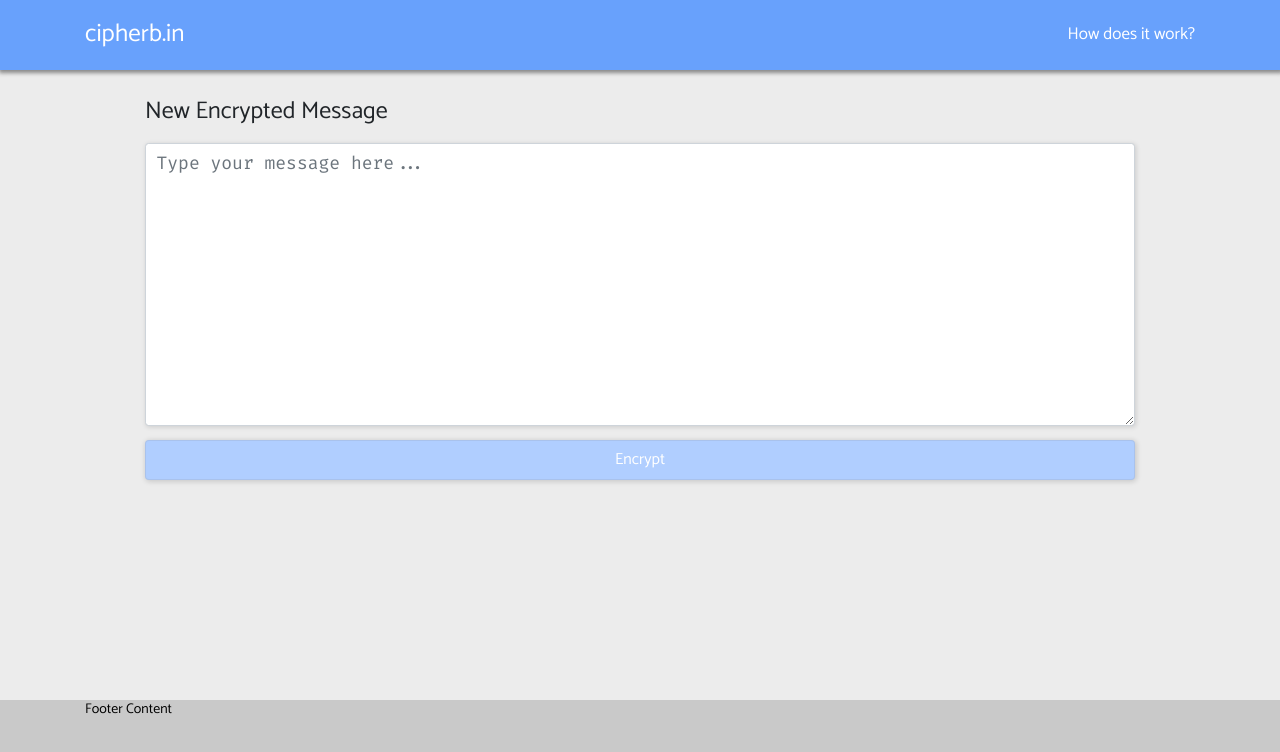
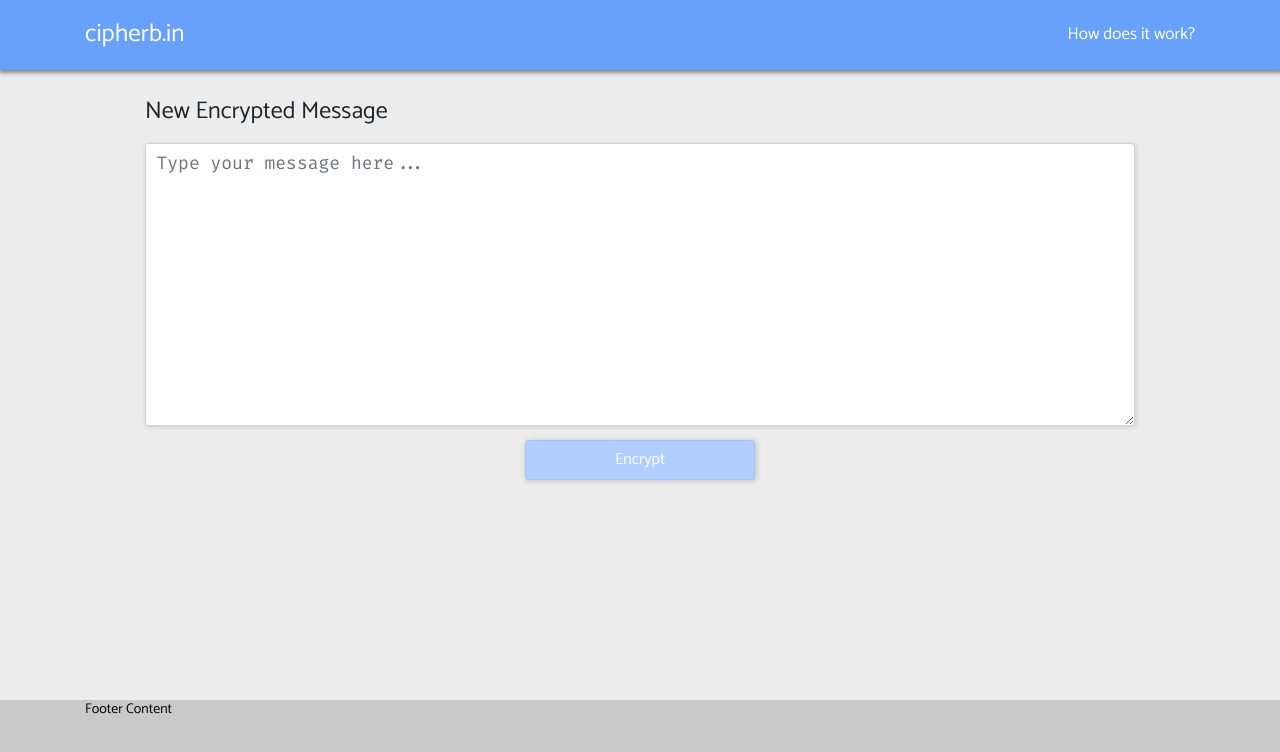
Before and after one commit to cipherbin/cipher-bin-client, a React (Create React App) app: page / in a window 1280 px wide. Shown: the top 752 px of the page. Built offline with nearby package versions, Linux system fonts and the light colour scheme.

Commit message:
Update button styles… still not sure if these are right..

```diff
--- a/src/components/CipherBinWrite/CipherBinWrite.css
+++ b/src/components/CipherBinWrite/CipherBinWrite.css
@@ -53,3 +53,8 @@
     margin: 0 0 10px 0;
     align-items: center;
 }
+
+.button-wrapper {
+    width: 230px;
+    margin: 0 auto;
+}
--- a/src/components/CipherBinWrite/CipherBinWrite.js
+++ b/src/components/CipherBinWrite/CipherBinWrite.js
@@ -137,7 +137,7 @@ class CipherBinWrite extends Component {
                 value={this.state.message}
               />
             </Form.Group>
-            <div>
+            <div className="button-wrapper">
               <Button
                 text="Encrypt"
                 onClick={this.handleSubmit}
```
